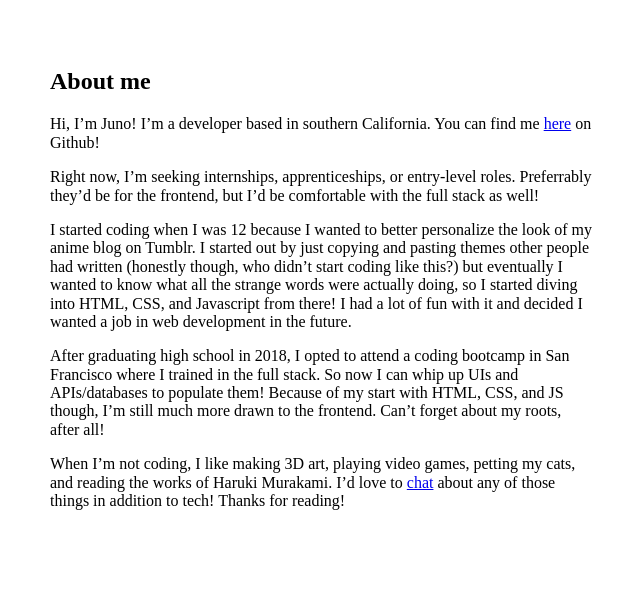
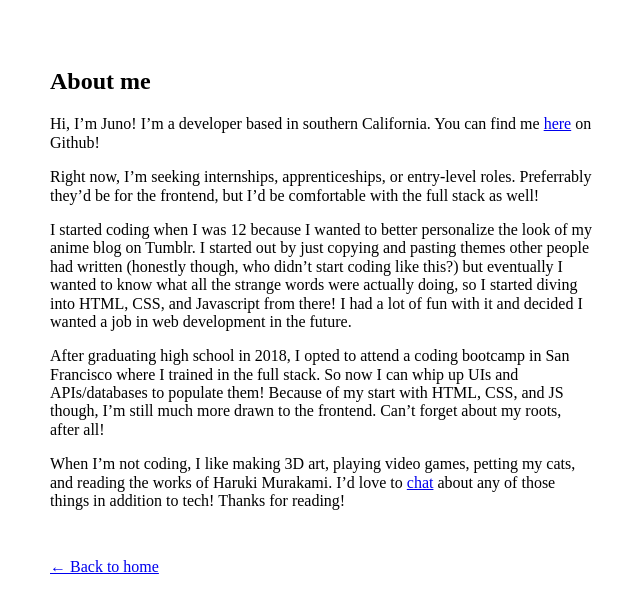
Before and after one commit to jmtes/jmtes.github.io, a Next.js app: page /about in a window 1280 px wide. Shown: the top 610 px of the page, without its empty margins (318-958 px from the left). Built offline with nearby package versions, Linux system fonts and the light colour scheme.

Commit message:
Change component name

```diff
--- a/pages/about.tsx
+++ b/pages/about.tsx
@@ -3,8 +3,8 @@ import Link from 'next/link';
 
 import Layout, { siteTitle } from '../components/layout';
 
-const Home = () => (
-  <Layout home>
+const About = () => (
+  <Layout>
     <Head>
       <title>{`${siteTitle} - About`}</title>
     </Head>
@@ -51,4 +51,4 @@ const Home = () => (
   </Layout>
 );
 
-export default Home;
+export default About;
```
